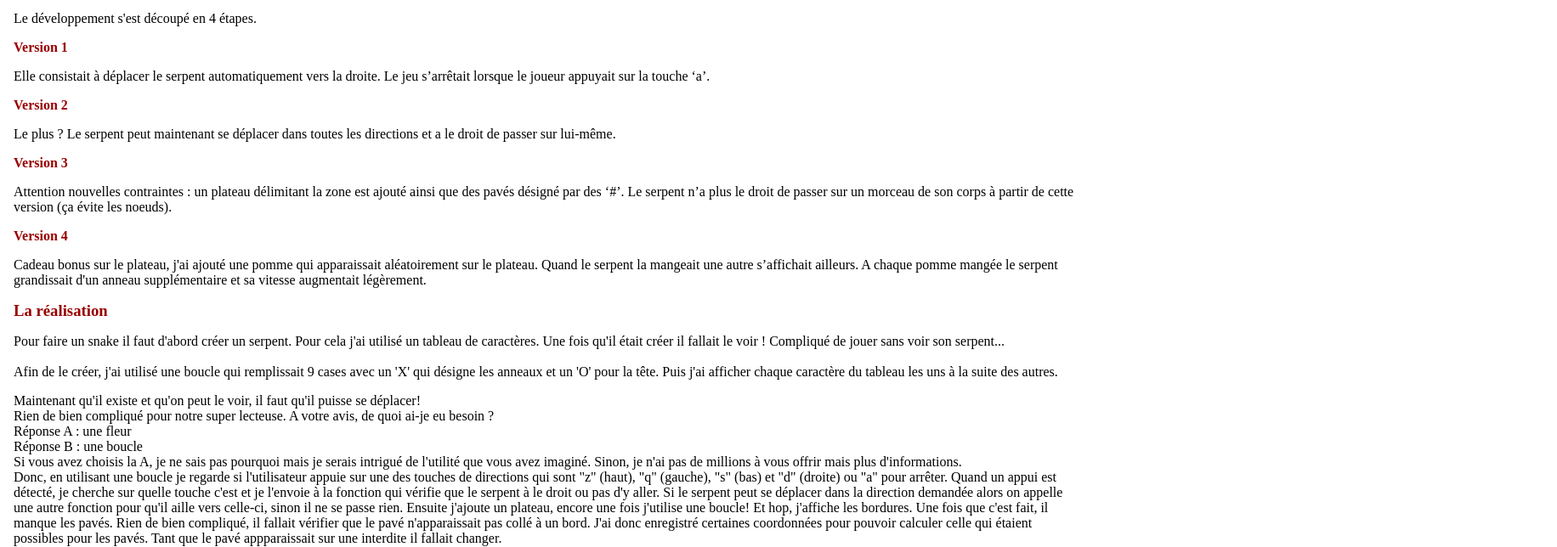
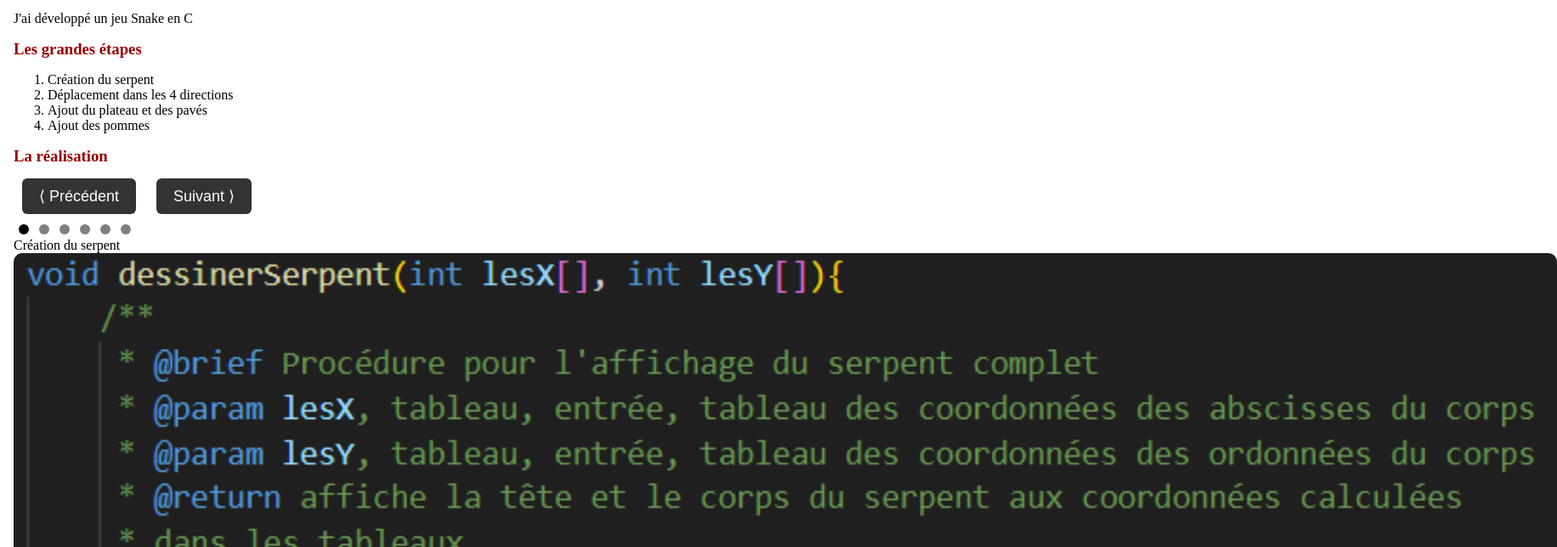
Before and after one commit to Arwen21626/Portfolio, a plain HTML site: page html/c1.html in a window 1280 px wide. Shown: the part 1120-1764 px from the top of the page at 85% size, 1832 px wide, since content can reach past the window. Drawn offline with Linux system fonts and the light colour scheme.

Commit message:
merge local to github

```diff
--- a/html/c1.html
+++ b/html/c1.html
@@ -10,9 +10,9 @@
 <body>
     <nav class="menu">
         <ul>
-            <li><a href="../html/index.html#accueil">Accueil</a></li>
-            <li><a href="../html/index.html#competences">Compétences</a></li>
-            <li><a href="../html/index.html#contact">Contact</a></li>
+            <li><a href="../index.html#accueil">Accueil</a></li>
+            <li><a href="../index.html#competences">Compétences</a></li>
+            <li><a href="../index.html#contact">Contact</a></li>
         </ul>
     </nav>
     <header>
@@ -32,48 +32,19 @@
                 <h2>Snake</h2>
                 <p>Pour un projet universitaire pendant ma 1ere année de BUT j'ai développé un Snake jouable sur le terminal.</p>
             </article>
-
         </section>
+        <h3>Description globale</h3>
+        <p>J'ai développé un jeu Snake en C</p>
         <h3>Les grandes étapes</h3>
-            <p>Le développement s'est découpé en 4 étapes.</p>
-            <h4>Version 1</h4>
-            <p>Elle consistait à déplacer le serpent automatiquement vers la droite. Le jeu s’arrêtait lorsque le joueur appuyait sur la touche ‘a’.</p>
-            <h4>Version 2</h4>
-            <p>Le plus ? Le serpent peut maintenant se déplacer dans toutes les directions et a le droit de passer sur lui-même.</p>
-            <h4>Version 3</h4>
-            <p>Attention nouvelles contraintes : un plateau délimitant la zone est ajouté ainsi que des pavés désigné par des ‘#’.
-                Le serpent n’a plus le droit de passer sur un morceau de son corps à partir de cette version (ça évite les noeuds). </p>
-            <h4>Version 4</h4>
-            <p>Cadeau bonus sur le plateau, j'ai ajouté une pomme qui apparaissait aléatoirement sur le plateau.
-                Quand le serpent la mangeait une autre s’affichait ailleurs.
-                A chaque pomme mangée le serpent grandissait d'un anneau supplémentaire et sa vitesse augmentait légèrement.</p>
+            <ol>
+                <li>Création du serpent</li>
+                <li>Déplacement dans les 4 directions</li>
+                <li>Ajout du plateau et des pavés</li>
+                <li>Ajout des pommes</li>
+            </ol>
         <h3>La réalisation</h3>
         <section class="tache">
-            <p>Pour faire un snake il faut d'abord créer un serpent. Pour cela j'ai utilisé un tableau de caractères.
-                Une fois qu'il était créer il fallait le voir ! Compliqué de jouer sans voir son serpent...
-                <br><br>
-                Afin de le créer, j'ai utilisé une boucle qui remplissait 9 cases avec un 'X' qui désigne les anneaux et un 'O' pour la tête.
-                Puis j'ai afficher chaque caractère du tableau les uns à la suite des autres.
-            </p>
-            <p>Maintenant qu'il existe et qu'on peut le voir, il faut qu'il puisse se déplacer!
-                <br>
-                Rien de bien compliqué pour notre super lecteuse.
-                A votre avis, de quoi ai-je eu besoin ?
-                <br> Réponse A : une fleur
-                <br> Réponse B : une boucle
-                <br>
-            Si vous avez choisis la A, je ne sais pas pourquoi mais je serais intrigué de l'utilité que vous avez imaginé.
-            Sinon, je n'ai pas de millions à vous offrir mais plus d'informations.
-            <br>
-            Donc, en utilisant une boucle je regarde si l'utilisateur appuie sur une des touches de directions qui sont "z" (haut), "q" (gauche), "s" (bas) et "d" (droite) ou "a" pour arrêter.
-            Quand un appui est détecté, je cherche sur quelle touche c'est et je l'envoie à la fonction qui vérifie que le serpent à le droit ou pas d'y aller.
-            Si le serpent peut se déplacer dans la direction demandée alors on appelle une autre fonction pour qu'il aille vers celle-ci, sinon il ne se passe rien.
-            Ensuite j'ajoute un plateau, encore une fois j'utilise une boucle! Et hop, j'affiche les bordures. Une fois que c'est fait, il manque les pavés.
-            Rien de bien compliqué, il fallait vérifier que le pavé n'apparaissait pas collé à un bord. J'ai donc enregistré certaines coordonnées pour pouvoir calculer celle qui étaient possibles pour les pavés. Tant que le pavé appparaissait
-            sur une interdite il fallait changer.
-            <br>
 
-            </p>
             <div class="controls">
                 <button class="prev">⟨ Précédent</button>
                 <button class="next">Suivant ⟩</button>
@@ -81,23 +52,23 @@
             <div class="dots"></div>
             <div class="carousel">
                 <div class="item active">
-                     <div class="caption"></div>
-                    <img src="../images/capture/S101V1.png" alt="Image 1">
+                     <div class="caption">Création du serpent</div>
+                    <img src="../images/capture/S101CreationSerpent.png" alt="Création du serpent">
                 </div>
                 <div class="item">
-                    <div class="caption">Titre de l'image 2</div>
+                    <div class="caption">Déplacement dans les 4 directions</div>
                     <img src="../images/capture/S101V2.png" alt="Image 2">
                 </div>
                 <div class="item">
-                    <div class="caption">Titre de l'image 2</div>
+                    <div class="caption">Ajout du plateau et des pavés</div>
                     <img src="../images/capture/S101V3.png" alt="Image 3">
                 </div>
                 <div class="item">
-                    <div class="caption">Titre de l'image 2</div>
+                    <div class="caption">Ajout des pommes</div>
                     <img src="../images/capture/S101V3_2.png" alt="Image 4">
                 </div>
                 <div class="item">
-                     <div class="caption">Titre de l'image 2</div>
+                     <div class="caption">Résultat final</div>
                     <img src="../images/capture/S101V4.png" alt="Image 1">
                 </div>
                 <div class="item">
@@ -111,9 +82,9 @@
     <footer>
         <nav>
             <ul>
-                <li><a href="../html/index.html#accueil">Accueil</a></li>
-                <li><a href="../html/index.html#competences">Compétences</a></li>
-                <li><a href="../html/index.html#contact">Contact</a></li>
+                <li><a href="../index.html#accueil">Accueil</a></li>
+                <li><a href="../index.html#competences">Compétences</a></li>
+                <li><a href="../index.html#contact">Contact</a></li>
             </ul>
         </nav>
         <address>
```
Also changed, not shown: html/c2.html (+6 -6 lines), html/c3.html (+6 -6 lines), html/c4.html (+6 -6 lines), html/c5.html (+6 -6 lines), html/c6.html (+6 -6 lines), index.html (+16 -16 lines), images/capture/S101CreationSerpent.png (added), images/capture/S101V1.png (deleted), images/capture/S101V2.png (deleted), images/capture/S101V3.png (deleted), images/capture/S101V3_2.png (deleted), images/capture/S101V4.png (deleted).
